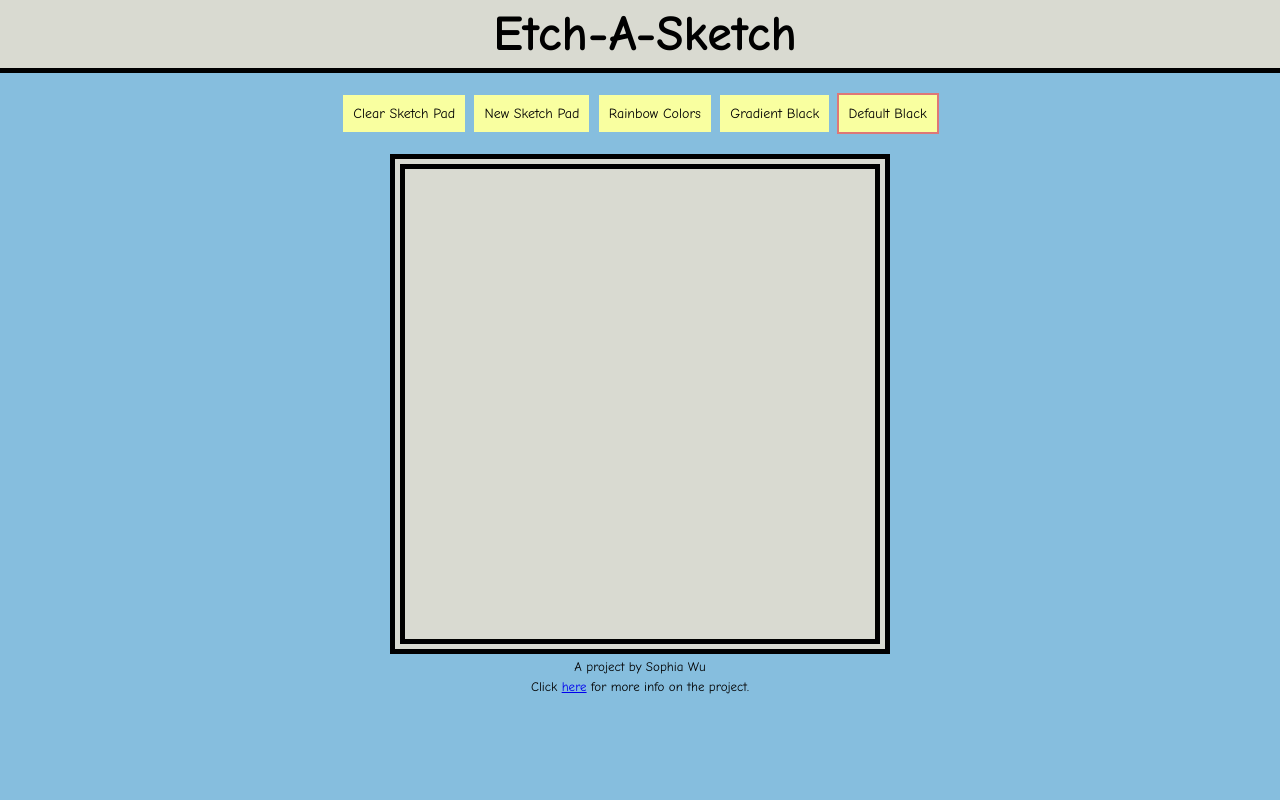
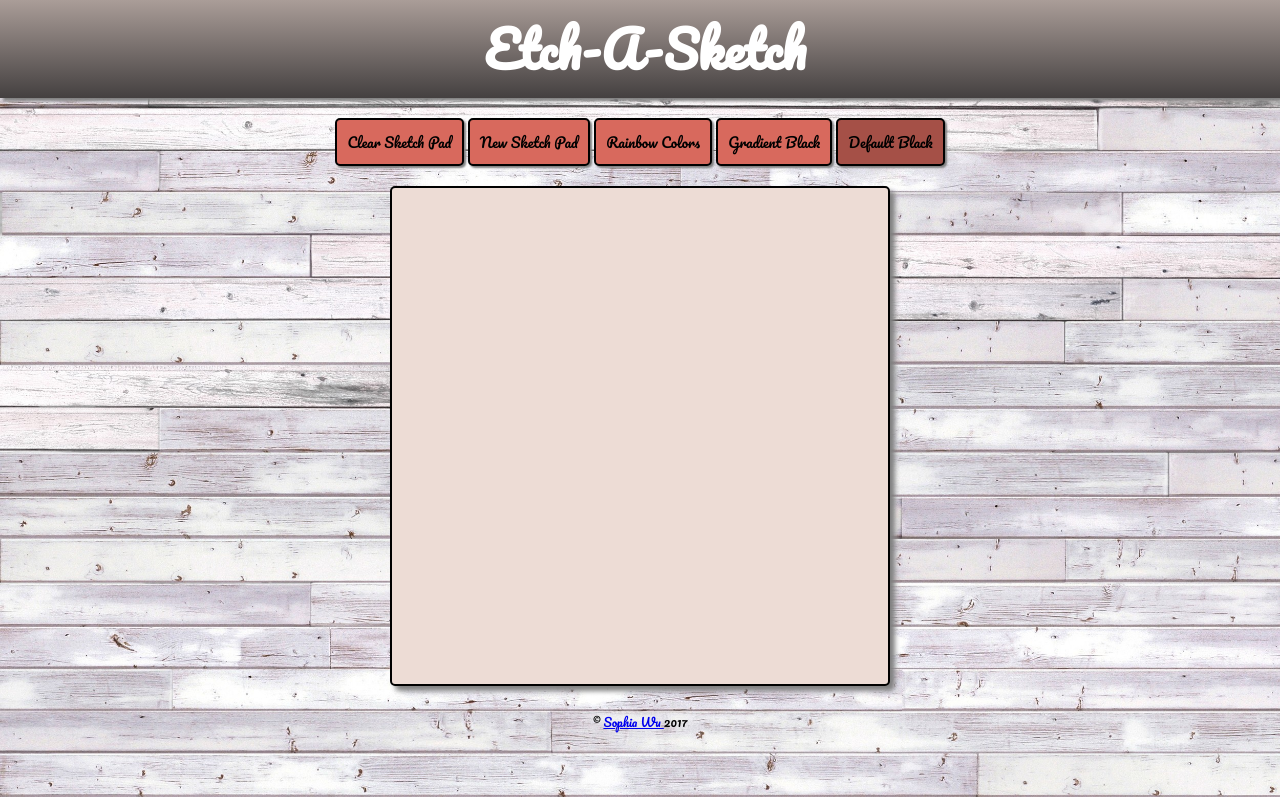
Before and after one commit to SophiaLWu/etch-a-sketch, a plain HTML site: page index.html in a window 1280 px wide. Drawn offline with Linux system fonts and the light colour scheme.

Commit message:
Add styling

```diff
--- a/css/main.css
+++ b/css/main.css
@@ -3,13 +3,18 @@
 /******************************************/
 
 h2 {
-    background-color: #d9dad1;
-    border-bottom: 5px solid black;
-    font-size: 50px;
+  width: 100%;
   margin: 0;
   margin-bottom: 20px;
   padding: 5px;
-    width: 100%;
+  box-shadow: 3px 3px 3px gray;
+  background: #444040;
+  background: -webkit-linear-gradient(#aa9d98, #444040);
+  background: -o-linear-gradient(#aa9d98, #444040);
+  background: -moz-linear-gradient(#aa9d98, #444040);
+  background: linear-gradient(#aa9d98, #444040);
+  color: #fff;
+  font-size: 50px;
 }
 
 
@@ -19,9 +24,11 @@ h2 {
 /******************************************/
 
 body {
+  margin: 0;
   background-color: #86bede;
-    font-family: "Comic Sans MS", Sans-Serif;
-    margin: 0;
+  background: url("../images/background.jpg") no-repeat center;
+  background-size: cover;
+  font-family: "Pacifico", Sans-Serif;
   text-align: center;
 }
 
@@ -30,13 +37,15 @@ body {
 }
 
 table {
-    background-color: #d9dad1;
-    border: 15px double black;
-    border-spacing: 0;
+  position: relative;
+  width: 500px;
   height: 500px;
   margin: 0 auto;
-    position: relative;
-    width: 500px;
+  border: 2px solid #000;
+  border-radius: 5px;
+  box-shadow: 5px 5px 5px gray;
+  border-spacing: 0;
+  background: #eddcd5;
 }
 
 td {
@@ -44,27 +53,29 @@ td {
 }
 
 
-
 /******************************************/
 /**************** BUTTONS *****************/
 /******************************************/
 
 button {
-    background-color: #f9ffa0;
-    border: 2px solid #86bede;
-    font-family: "Comic Sans MS";
+  margin-bottom: 20px;
+  padding: 10px;
+  border: 2px solid #000;
+  border-radius: 5px;
+  box-shadow: 2px 2px 2px gray;
+  background: #d8695d;
+  outline: none;
+  font-family: "Pacifico";
   font-size: 14px;
-    margin-bottom: 20px;
-    outline: none;
-    padding: 10px;
 }
 
 button:hover {
-    border: 2px solid #000;
+  background: #a55047;
+  cursor: pointer;
 }
 
 .current-style {
-    border: 2px solid #DE7777;
+  background: #a55047;
 }
 
 
@@ -72,14 +83,16 @@ button:hover {
 /***************** FOOTER *****************/
 /******************************************/
 
+small {
+  font-size: 12px;
+}
+
 footer {
   bottom: 0;
-    font-size: 13px;
-    position: relative;
   text-align: center;
-    width: 100%;
 }
 
-footer p {
-    margin: 5px 0;
+p {
+  margin: 0;
+  margin-top: 20px;
 }
--- a/index.html
+++ b/index.html
@@ -1,10 +1,12 @@
 <!DOCTYPE html>
 <html>
   <head>
+    <meta charset="UTF-8">
     <title>Etch-A-Sketch</title>
     <link rel="stylesheet" href="css/main.css">
     <script type="text/javascript" src="js/jquery-3.1.0.min.js"></script>
     <script type="text/javascript" src="js/js-main.js"></script>
+    <link href="https://fonts.googleapis.com/css?family=Pacifico" rel="stylesheet">
   </head>
 
   <body>
@@ -24,8 +26,14 @@
     </div>
 
     <footer>
-            <p>A project by Sophia Wu</p>
-            <p>Click <a href=http://www.theodinproject.com/web-development-101/javascript-and-jquery target="_blank">here</a> for more info on the project. </p>
+      <p>
+        <small>
+          &copy
+          <a href="https://github.com/SophiaLWu/etch-a-sketch">
+            Sophia Wu
+          </a> 2017
+        </small>
+      </p>
     </footer>
   </body>
 </html>
```
Also changed, not shown: images/background.jpg (added). Lines whose indentation alone changed are shown as unchanged.
